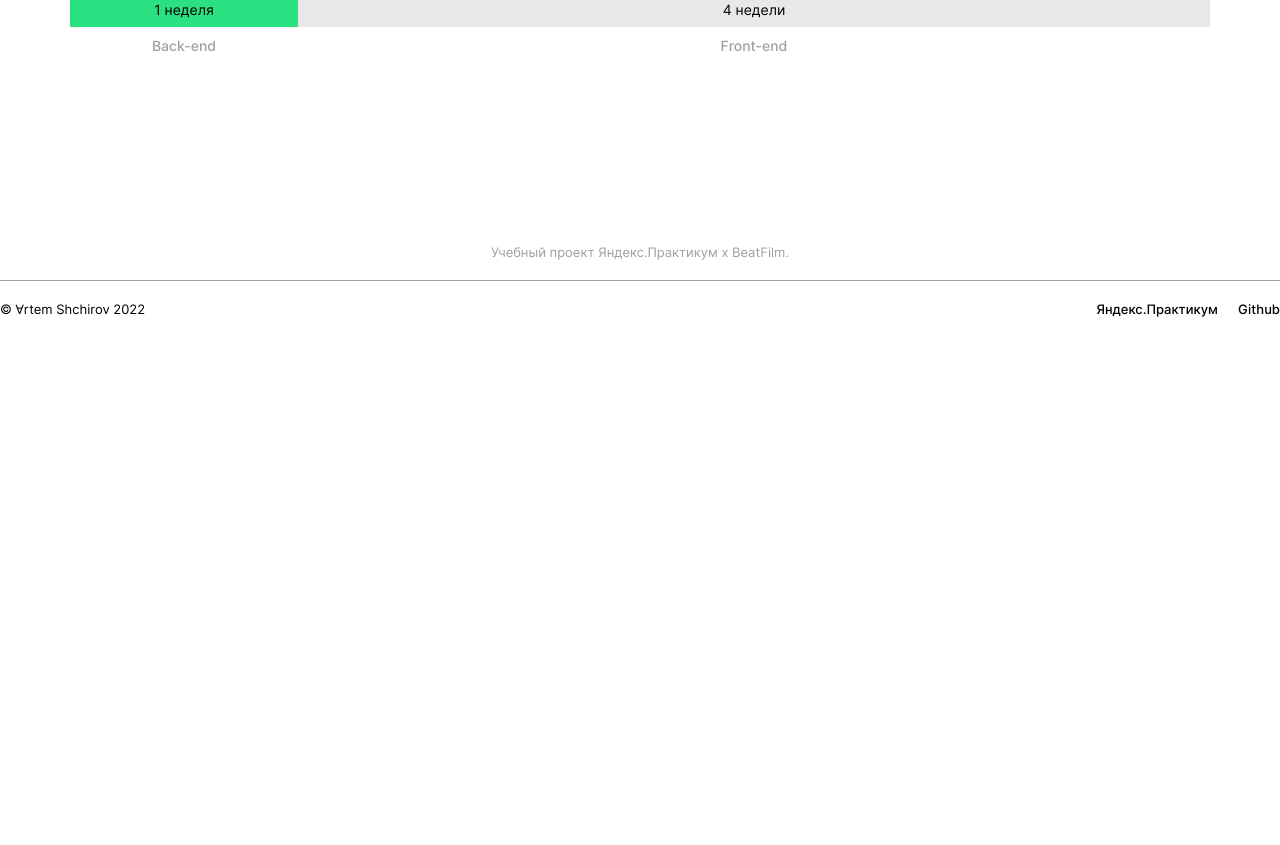
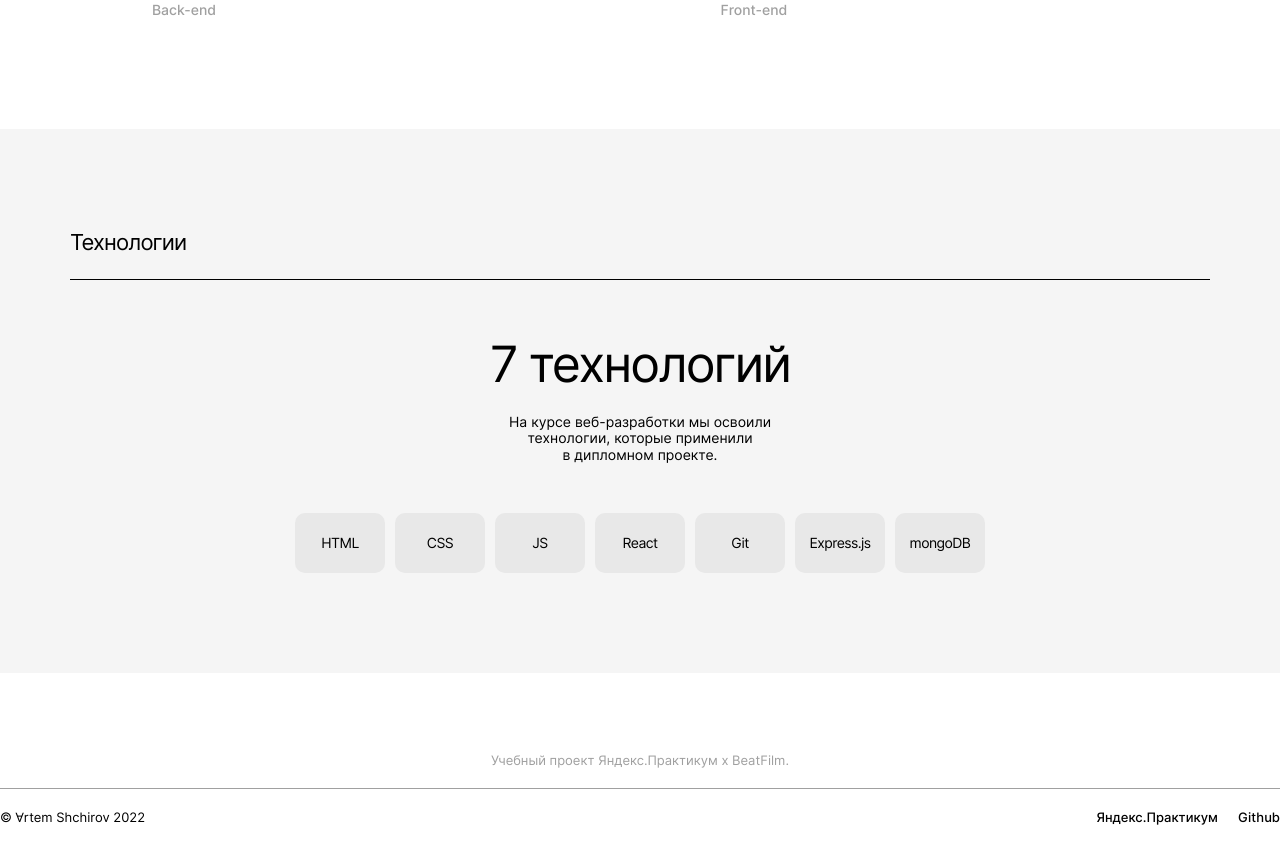
Before and after one commit to artemshchirov/movies-explorer-frontend, a React (Create React App) app: page / in a window 1280 px wide. Shown: the part 1180-2025 px from the top of the page. Before the commit the page ends 1517 px from the top, so only its background shows below. Built offline with nearby package versions, Linux system fonts and the light colour scheme.

Commit message:
add Techs, refactor AboutProject

```diff
--- a/src/components/Main/AboutProject/AboutProject.css
+++ b/src/components/Main/AboutProject/AboutProject.css
@@ -1,5 +1,5 @@
 .about {
-  padding: 70px 18px 69px;
+  padding: 70px 18px;
   color: #000;
   box-sizing: border-box;
 }
@@ -15,6 +15,7 @@
 }
 
 .about__subject {
+  margin: 0;
   font-weight: 400;
   font-size: 18px;
   line-height: 1.22;
@@ -53,7 +54,6 @@
   .about__subtitle {
     margin: 0;
     padding-top: 16px;
-  font-weight: 400;
     font-size: 11px;
     line-height: 1.45;
   }
@@ -159,10 +159,6 @@
     padding: 110px 70px;
   }
 
-  .about__subject {
-    font-size: 22px;
-  }
-
   .about__articles {
     padding: 70px 0 110px 0;
     justify-content: center;
@@ -182,7 +178,6 @@
   }
 
   .about__subtitle {
-    padding-top: 22px;
     font-size: 14px;
     line-height: 1.43;
   }
--- a/src/components/Main/Techs/Techs.css
+++ b/src/components/Main/Techs/Techs.css
@@ -0,0 +1,125 @@
+.techs {
+  padding: 70px 18px;
+  width: 100%;
+  color: #000;
+  background-color: #f5f5f5;
+  box-sizing: border-box;
+}
+
+.techs__wrapper {
+  margin: 0 auto;
+  max-width: 1140px;
+  padding-bottom: 28px;
+  border-bottom: 1px solid #000;
+}
+
+.techs__subject {
+  margin: 0;
+  font-weight: 400;
+  font-size: 18px;
+  line-height: 1.22;
+  letter-spacing: -0.04em;
+}
+
+.techs__title {
+  margin: 0;
+  padding-top: 60px;
+  text-align: center;
+  font-weight: 400;
+  font-size: 30px;
+  line-height: 0.83;
+  letter-spacing: -0.04em;
+}
+
+.techs__subtitle {
+  margin: 0 auto;
+  padding-top: 24px;
+  max-width: 292px;
+  text-align: center;
+  font-size: 11px;
+  line-height: 1.45;
+}
+
+.techs__grid {
+  margin: 0 auto;
+  padding: 50px 0 0;
+  max-width: max-content;
+  list-style: none;
+  display: grid;
+  grid-template-columns: repeat(2, 84px);
+  grid-template-rows: repeat(4, 57px);
+  gap: 10px;
+}
+
+.techs__grid-item {
+  display: flex;
+  justify-content: center;
+  align-items: center;
+  font-size: 12px;
+  line-height: 1.25;
+  letter-spacing: -0.04em;
+  background-color: #e8e8e8;
+  border-radius: 10px;
+}
+
+@media screen and (min-width: 767px) {
+  .techs {
+    padding: 90px 50px;
+  }
+
+  .techs__wrapper {
+    padding-bottom: 23px;
+  }
+
+  .techs__subject {
+    font-size: 22px;
+  }
+
+  .techs__title {
+    font-size: 50px;
+    line-height: 1.16;
+  }
+
+  .techs__subtitle {
+    padding-top: 22px;
+    font-size: 12px;
+    line-height: 1.5;
+  }
+
+  .techs__grid {
+    grid-template-columns: repeat(7, 84px);
+    grid-template-rows: repeat(1, 57px);
+    gap: 10px;
+  }
+
+  .techs__grid-item {
+    font-size: 12px;
+    line-height: 1.25;
+  }
+}
+
+@media screen and (min-width: 1279px) {
+  .techs {
+    padding: 100px 70px;
+  }
+
+  .techs__title {
+    line-height: 0.96;
+  }
+
+  .techs__subtitle {
+    padding-top: 26px;
+    font-size: 14px;
+    line-height: 1.18;
+  }
+
+  .techs__grid {
+    grid-template-columns: repeat(7, 90px);
+    grid-template-rows: repeat(1, 60px);
+  }
+
+  .techs__grid-item {
+    font-size: 14px;
+    line-height: 1.21;
+  }
+}
--- a/src/components/Main/Techs/Techs.jsx
+++ b/src/components/Main/Techs/Techs.jsx
@@ -2,7 +2,26 @@ import './Techs.css';
 
 const Techs = () => {
   return (
-    <></>
+    <section className="techs">
+      <div className="techs__wrapper">
+        <h2 className="techs__subject">Технологии</h2>
+      </div>
+      <h3 className="techs__title">7&nbsp;технологий</h3>
+      <p className="techs__subtitle">
+        На&nbsp;курсе веб-разработки мы&nbsp;освоили технологии, которые
+        применили в&nbsp;дипломном проекте.
+      </p>
+
+      <ul className="techs__grid">
+        <li className="techs__grid-item">HTML</li>
+        <li className="techs__grid-item">CSS</li>
+        <li className="techs__grid-item">JS</li>
+        <li className="techs__grid-item">React</li>
+        <li className="techs__grid-item">Git</li>
+        <li className="techs__grid-item">Express.js</li>
+        <li className="techs__grid-item">mongoDB</li>
+      </ul>
+    </section>
   );
 };
 
```
Lines whose indentation alone changed are shown as unchanged.
